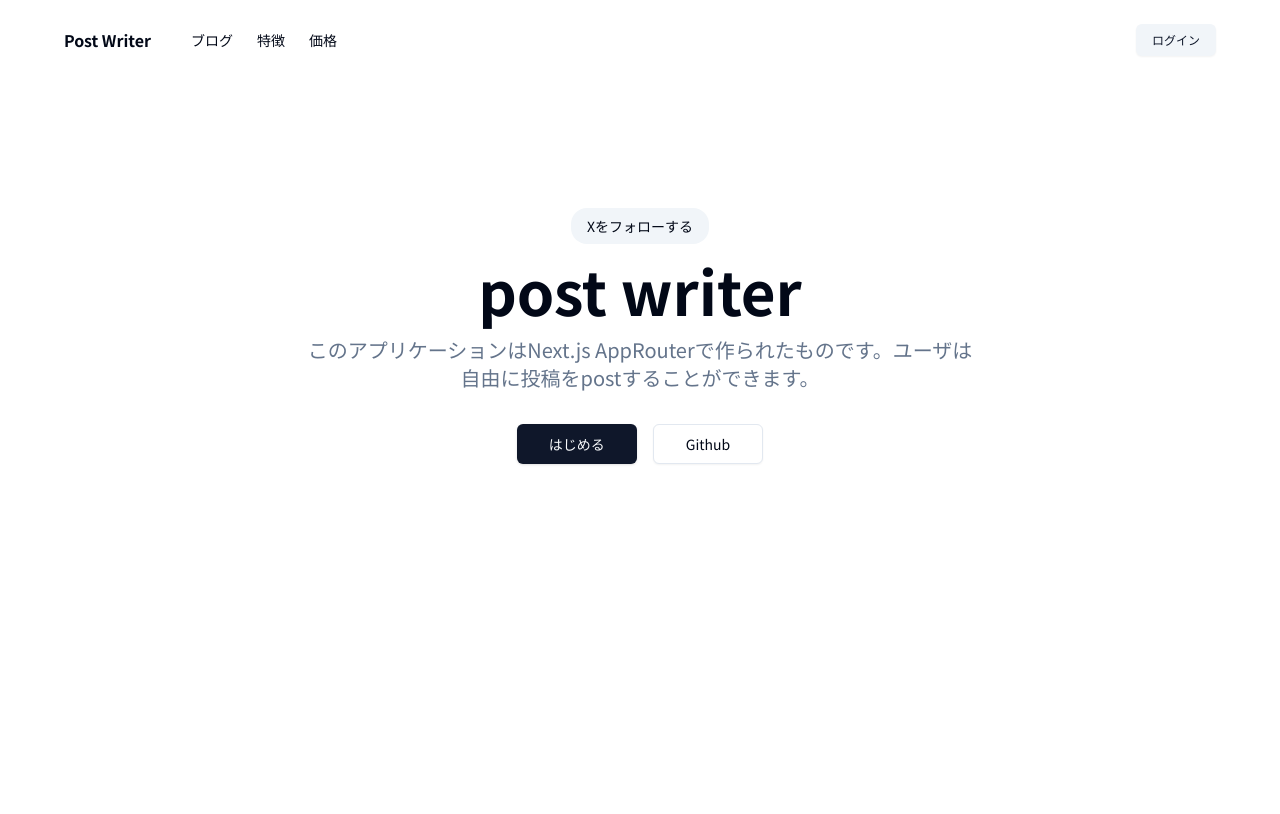
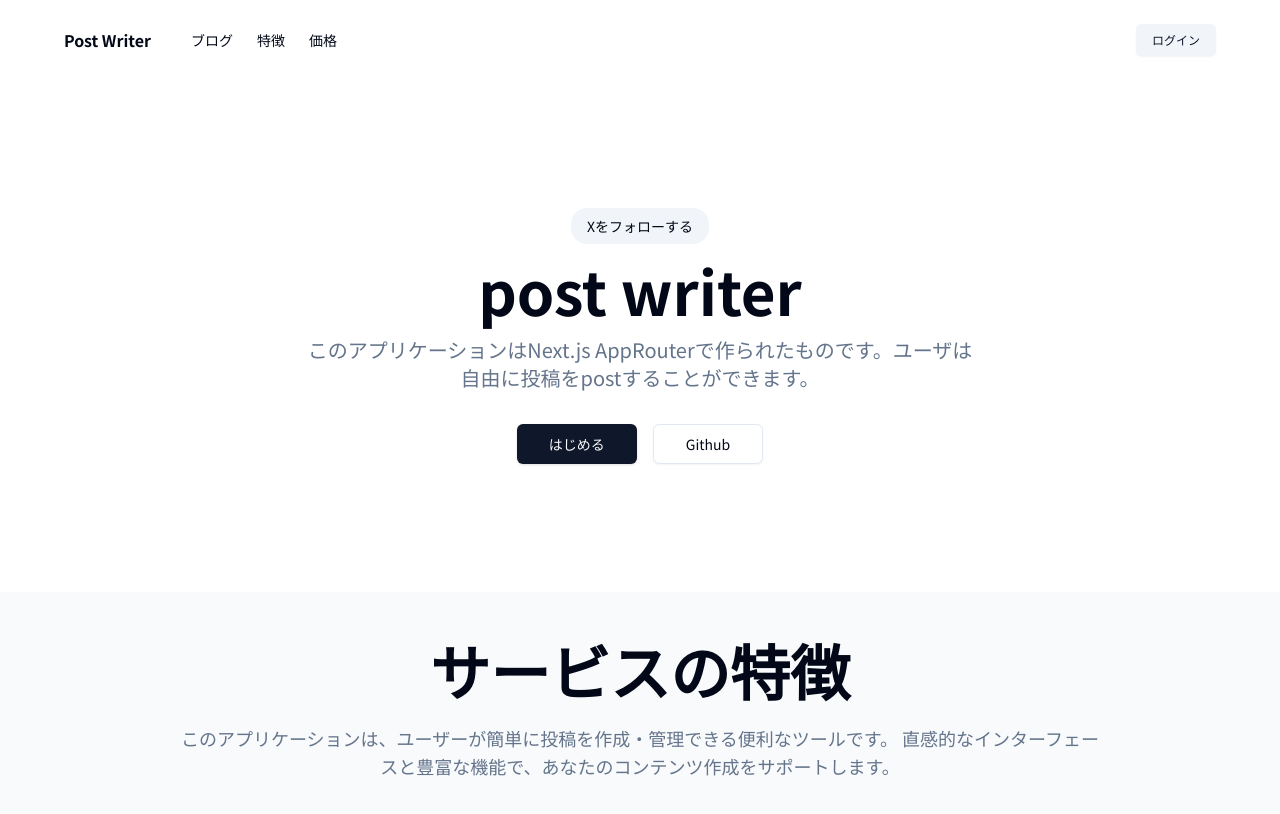
Before and after one commit to tamaco489/lexicon, a Next.js app: page / in a window 1280 px wide. Shown: the top 814 px of the page. Built offline with nearby package versions, Linux system fonts and the light colour scheme.

Commit message:
add: features base sections

```diff
--- a/app/(marketing)/page.tsx
+++ b/app/(marketing)/page.tsx
@@ -6,7 +6,8 @@
 export default function IndexPage() {
   return (
     <div className="flex flex-col items-center">
-      <section className="w-full pt-6 md:pt-10 lg:py-32 pb-8 md:pb-12">
+      {/* hero section */}
+      <section id="hero" className="w-full pt-6 md:pt-10 lg:py-32 pb-8 md:pb-12">
         <div className="w-full max-w-4xl mx-auto px-4 text-center flex flex-col items-center gap-4">
           {/* xフォロー */}
           <Link
@@ -46,6 +47,17 @@
           </Link>
         </div>
       </section>
+
+      {/* feature section */}
+      <section id="features" className="container py-8 md:py-12 bg-slate-50">
+        <div className="text-center space-y-6 max-w-[58rem] mx-auto">
+          <h2 className="font-extrabold text-3xl md:text-6xl">サービスの特徴</h2>
+          <p className="text-muted-foreground sm:text-lg sm:leading-7">
+            このアプリケーションは、ユーザーが簡単に投稿を作成・管理できる便利なツールです。
+            直感的なインターフェースと豊富な機能で、あなたのコンテンツ作成をサポートします。
+          </p>
+        </div>
+      </section>
     </div>
   );
-}
+};
```
